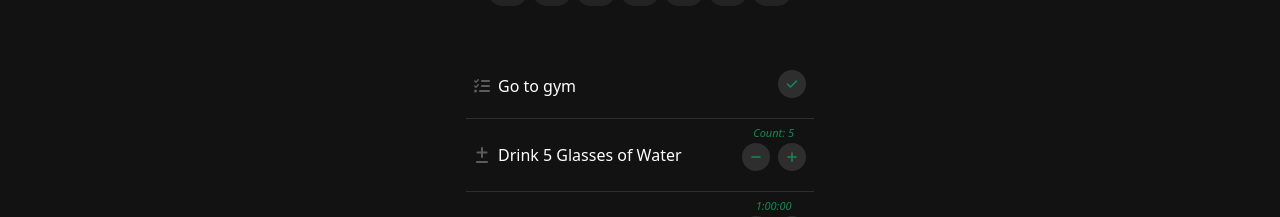
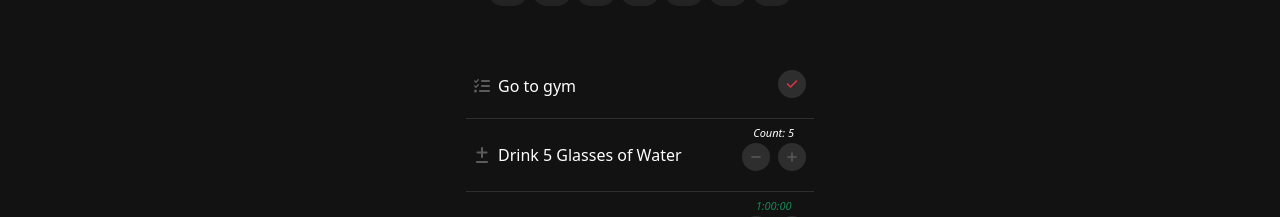
Before and after one commit to RealChoki/Habit-app-front, a Vue app: page / in a window 1280 px wide. Shown: the part 132-349 px from the top of the page. Built offline with nearby package versions, Linux system fonts and the light colour scheme.

Commit message:
chore: change color of task el buttons dynamically

```diff
--- a/src/components/TaskElement.vue
+++ b/src/components/TaskElement.vue
@@ -23,23 +23,54 @@
       <font-awesome-icon
         class="cursor-pointer rounded-circle"
         :icon="['fas', 'check']"
-        :class="{ 'text-success': task.value }"
+        :class="{
+          'text-success': task.value === true,
+          'text-danger': task.value === false
+        }"
       />
     </div>
     <div v-else-if="task.type === 'numeric'">
       <div class="position-relative pt-2">
-        <font-awesome-icon class="cursor-pointer rounded-circle" :icon="['fas', 'minus']" :class="{ 'text-success': task.value }"/>
-        <font-awesome-icon class="cursor-pointer rounded-circle" :icon="['fas', 'plus']" :class="{ 'text-success': task.value }"/>
-        <p class="timer position-absolute translate-middle p-0 m-0" :class="{ 'text-success': task.value }">
+        <font-awesome-icon
+          class="cursor-pointer rounded-circle"
+          :icon="['fas', 'minus']"
+          :class="{ 'text-success': task.value }"
+        />
+        <font-awesome-icon
+          class="cursor-pointer rounded-circle"
+          :icon="['fas', 'plus']"
+          :class="{ 'text-success': task.value }"
+        />
+        <p
+          class="timer position-absolute translate-middle p-0 m-0"
+          :class="{
+            'text-success': task.value === true,
+            'text-danger': task.value === false
+          }"
+        >
           Count: {{ task.count }}
         </p>
       </div>
     </div>
     <div v-else-if="task.type === 'timer'">
       <div class="position-relative pt-2">
-        <font-awesome-icon class="cursor-pointer rounded-circle" :icon="['fas', 'pause']" :class="{ 'text-success': task.value }"/>
-        <font-awesome-icon class="cursor-pointer rounded-circle" :icon="['fas', 'play']" :class="{ 'text-success': task.value }"/>
-        <p class="timer position-absolute translate-middle p-0 m-0" :class="{ 'text-success': task.value }">
+        <font-awesome-icon
+          class="cursor-pointer rounded-circle"
+          :icon="['fas', 'pause']"
+          :class="{ 'text-success': task.value }"
+        />
+        <font-awesome-icon
+          class="cursor-pointer rounded-circle"
+          :icon="['fas', 'play']"
+          :class="{ 'text-success': task.value }"
+        />
+        <p
+          class="timer position-absolute translate-middle p-0 m-0"
+          :class="{
+            'text-success': task.value === true,
+            'text-danger': task.value === false
+          }"
+        >
           {{ getTimeStamp(task.timer) }}
         </p>
       </div>
--- a/src/views/HomeView.vue
+++ b/src/views/HomeView.vue
@@ -23,7 +23,7 @@ const gymTask = ref({
   timestamp: null,
   type: 'yesno',
   title: 'Go to gym',
-  value: true
+  value: false
 })
 const waterTask = ref({
   id: 1,
@@ -31,7 +31,7 @@ const waterTask = ref({
   type: 'numeric',
   title: 'Drink 5 Glasses of Water',
   count: 5,
-  value: true
+  value: null
 })
 const pianoTask = ref({
   id: 1,
```
